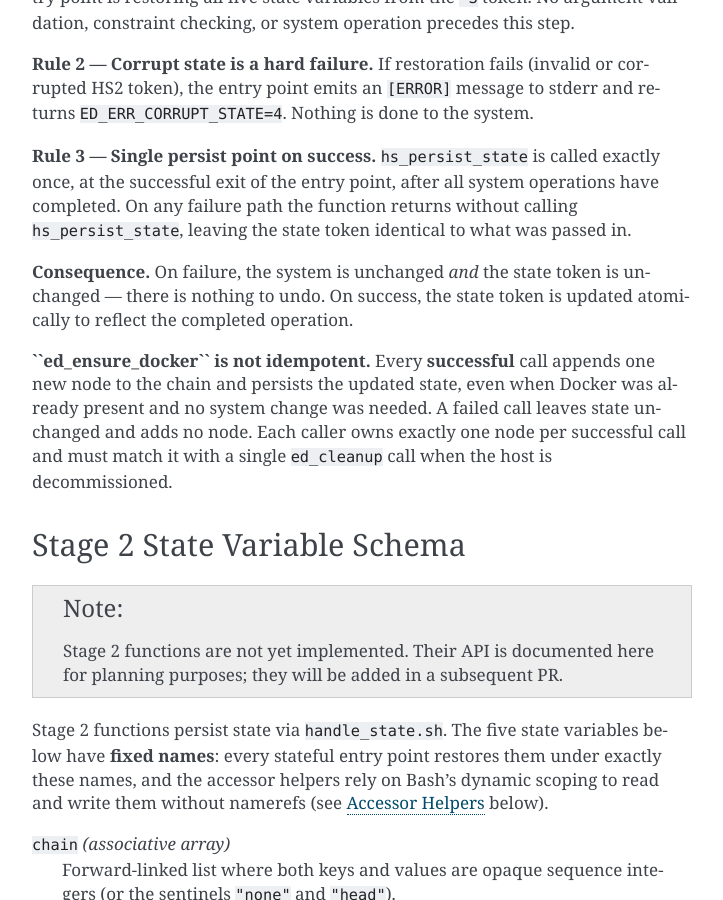
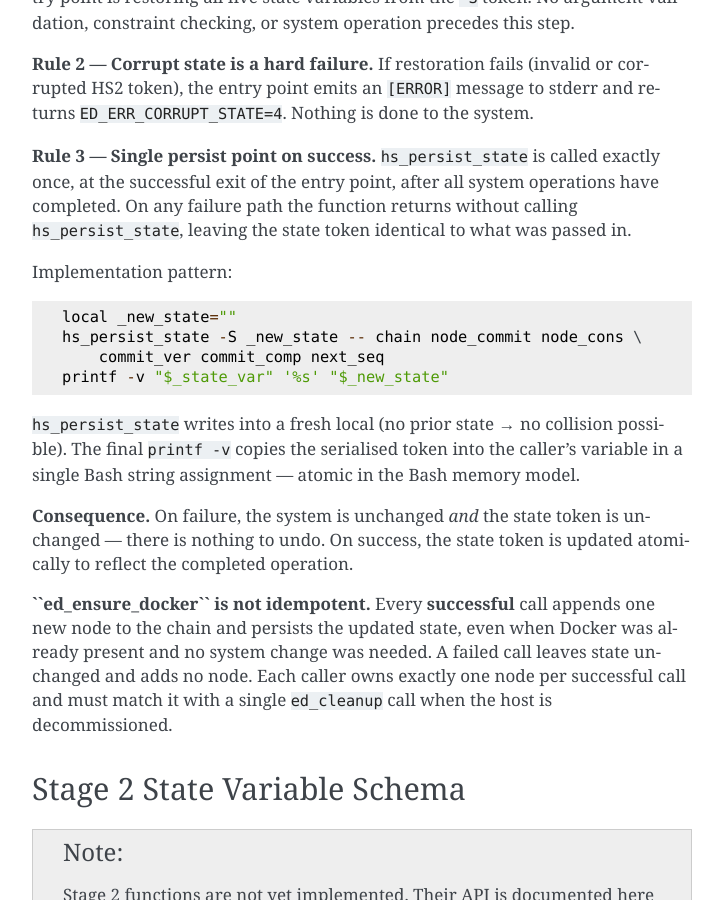
Before and after one commit to CriticalOptimisation/bash-deploy-libs, a Sphinx documentation site: the page built from docs/libraries/ensure_docker.rst, in a window 1280 px wide and 900 px high, scrolled down 4178 px. Shown: the whole window, without its empty margins (388-1111 px from the left). Built offline with Sphinx 7.4.7, drawn with Linux system fonts in a browser that asks for light colours.

Commit message:
doc(ensure_docker): document hs_persist_state staging pattern (issue #132)
Clarify Rule 3: hs_persist_state writes into a fresh local variable to
avoid collision with prior state, then printf -v copies the serialised
token to the caller's variable atomically.

Co-Authored-By: Claude Sonnet 4.6 <noreply@anthropic.com>

```diff
--- a/docs/libraries/ensure_docker.rst
+++ b/docs/libraries/ensure_docker.rst
@@ -217,6 +217,18 @@ emits an ``[ERROR]`` message to stderr and returns
 the entry point, after all system operations have completed.  On any
 failure path the function returns without calling ``hs_persist_state``,
 leaving the state token identical to what was passed in.
+
+Implementation pattern::
+
+    local _new_state=""
+    hs_persist_state -S _new_state -- chain node_commit node_cons \
+        commit_ver commit_comp next_seq
+    printf -v "$_state_var" '%s' "$_new_state"
+
+``hs_persist_state`` writes into a fresh local (no prior state → no
+collision possible).  The final ``printf -v`` copies the serialised token
+into the caller's variable in a single Bash string assignment — atomic in
+the Bash memory model.
 
 **Consequence.**  On failure, the system is unchanged *and* the state
 token is unchanged — there is nothing to undo.  On success, the state
```
